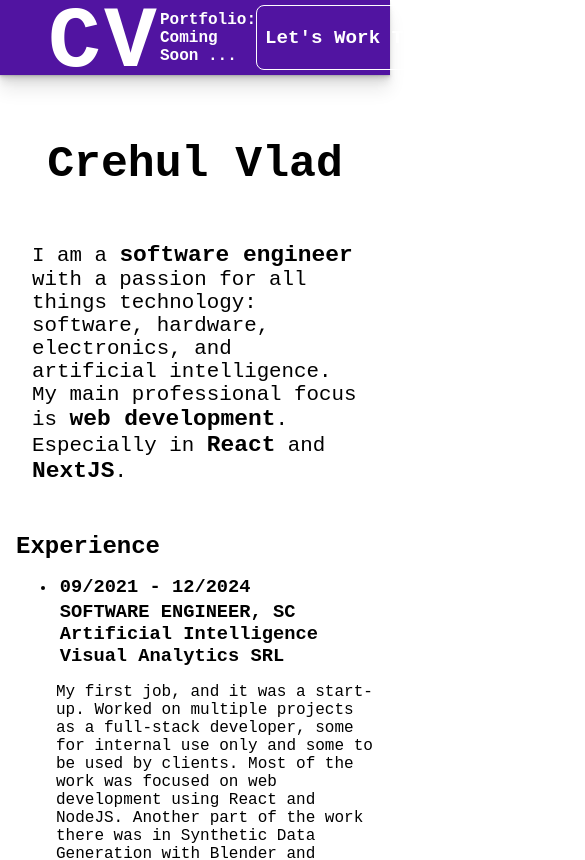
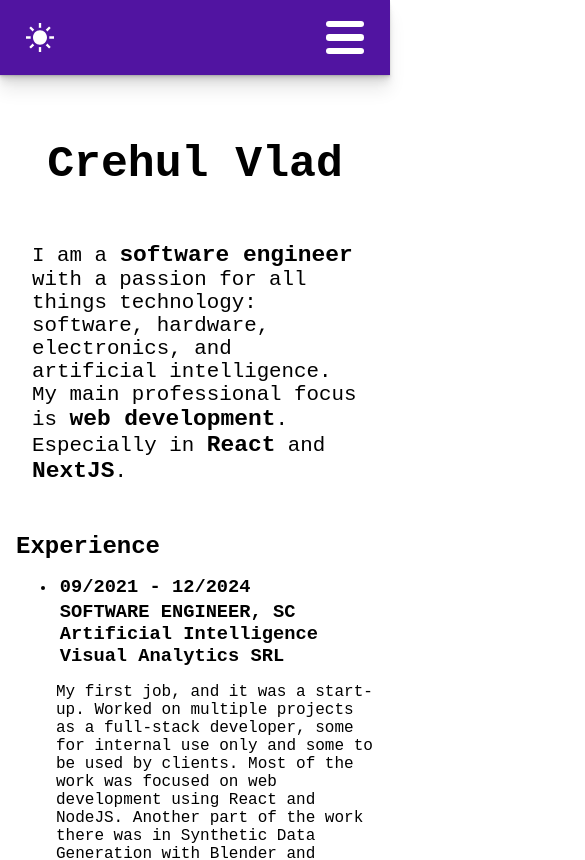
Before and after one commit to VladC12/VladC12.github.io, a React (Vite) app: page / in a window 390 px wide. Shown: the top 860 px of the page, 585 px wide, since content can reach past the window. Built offline with nearby package versions, Linux system fonts and the light colour scheme.

Commit message:
Refactor Navbar component to include HamburgerToggle for mobile view

```diff
--- /dev/null
+++ b/src/components/HamburgerToggle.module.css
@@ -0,0 +1,34 @@
+.hamburger {
+    display: flex;
+    flex-direction: column;
+    justify-content: space-evenly;
+    width: 3em;
+    height: 3em;
+    border-radius: 1rem;
+    transition: margin-top 0.5s ease;
+  }
+
+  .hamburger span {
+    height: 0.4rem;
+    width: 80%;
+    color: var(--anti-accent-color);
+    background-color: var(--anti-accent-color);
+    border-radius: 0.2rem;
+    transition: transform 0.5s ease, opacity 0.2s ease;
+  }
+
+  .active {
+    margin-top: 1rem;
+  }
+
+  .active span:nth-child(1) {
+    transform: rotate(45deg) translate(0.4rem, 0.2rem);
+  }
+
+  .active span:nth-child(2) {
+    transform: rotate(-45deg) translate(0.4rem, -0.2rem);
+  }
+
+  .active span:nth-child(3) {
+    opacity: 0;
+  }
--- /dev/null
+++ b/src/components/HamburgerToggle.tsx
@@ -0,0 +1,18 @@
+import styles from './HamburgerToggle.module.css'
+
+import { useState } from 'react'
+
+const HamburgerToggle = () => {
+    const [isActive, setIsActive] = useState(false)
+
+    return (
+        <div onClick={() => setIsActive(!isActive)}
+            className={`${styles.hamburger} ${isActive && styles.active}`}>
+            <span></span>
+            <span></span>
+            <span></span>
+        </div>
+    )
+}
+
+export default HamburgerToggle
--- a/src/components/Navbar.module.css
+++ b/src/components/Navbar.module.css
@@ -12,14 +12,21 @@
   background-color: var(--accent-color);
   color: var(--anti-accent-color);
   height: 75px;
-    box-sizing: border-box; /* Include padding and border in the element's total height */
-    flex-shrink: 0; /* Prevent the nav from shrinking */
+  box-sizing: border-box;
+  /* Include padding and border in the element's total height */
+  flex-shrink: 0;
+  /* Prevent the nav from shrinking */
   box-shadow:
     0 1px 1px hsl(0deg 0% 0% / 0.075),
     0 2px 2px hsl(0deg 0% 0% / 0.075),
     0 4px 4px hsl(0deg 0% 0% / 0.075),
     0 8px 8px hsl(0deg 0% 0% / 0.075),
-      0 16px 16px hsl(0deg 0% 0% / 0.075)
-    ;
+    0 16px 16px hsl(0deg 0% 0% / 0.075);
   transition: background-color 0.5s ease, color 0.5s ease;
 }
+
+@media (max-width: 975px) {
+  .container nav {
+    padding: 0.5rem 1rem 0.5rem 1rem;
+  }
+}
--- a/src/components/Navbar.tsx
+++ b/src/components/Navbar.tsx
@@ -3,16 +3,29 @@ import Logo from "./Logo";
 import ThemeToggle from "./ThemeToggle";
 
 import styles from "./Navbar.module.css";
+import { useContext } from "react";
+import { ThemeContext } from "../context/ThemeContext";
+import HamburgerToggle from "./HamburgerToggle";
 
 const Navbar: React.FC = () => {
+
+  const { isMobile } = useContext(ThemeContext);
+
   return (
     <div className={styles.container}>
-      <nav>
-        <Logo />
-        <a style={{ cursor: "wait", fontWeight: "bolder" }}>Portfolio: Coming Soon ...</a>
-        <HireButton />
-        <ThemeToggle />
-      </nav>
+      {isMobile ?
+        <nav>
+          <ThemeToggle />
+          <HamburgerToggle />
+        </nav>
+        :
+        <nav>
+          <Logo />
+          <a style={{ cursor: "wait", fontWeight: "bolder" }}>Portfolio: Coming Soon ...</a>
+          <HireButton />
+          <ThemeToggle />
+        </nav>}
+
     </div>
   );
 };
```
Lines whose indentation alone changed are shown as unchanged.
